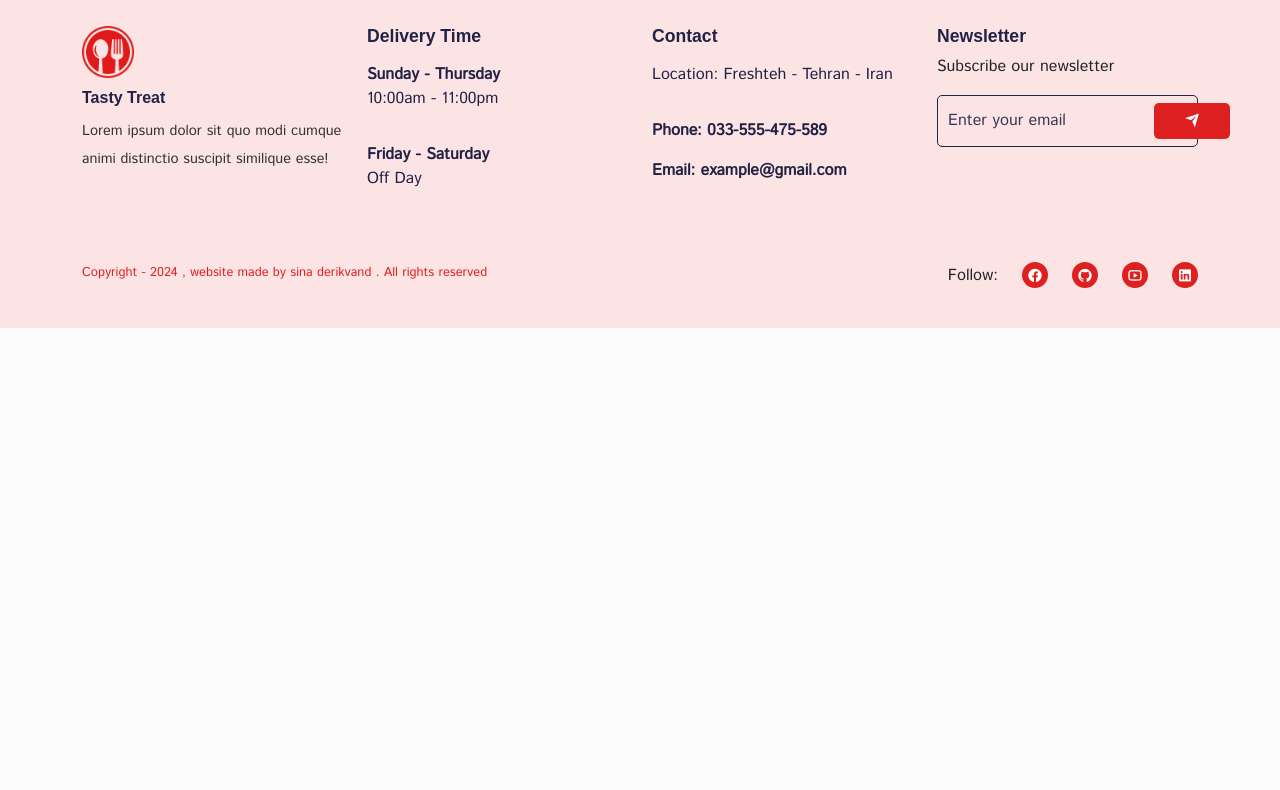
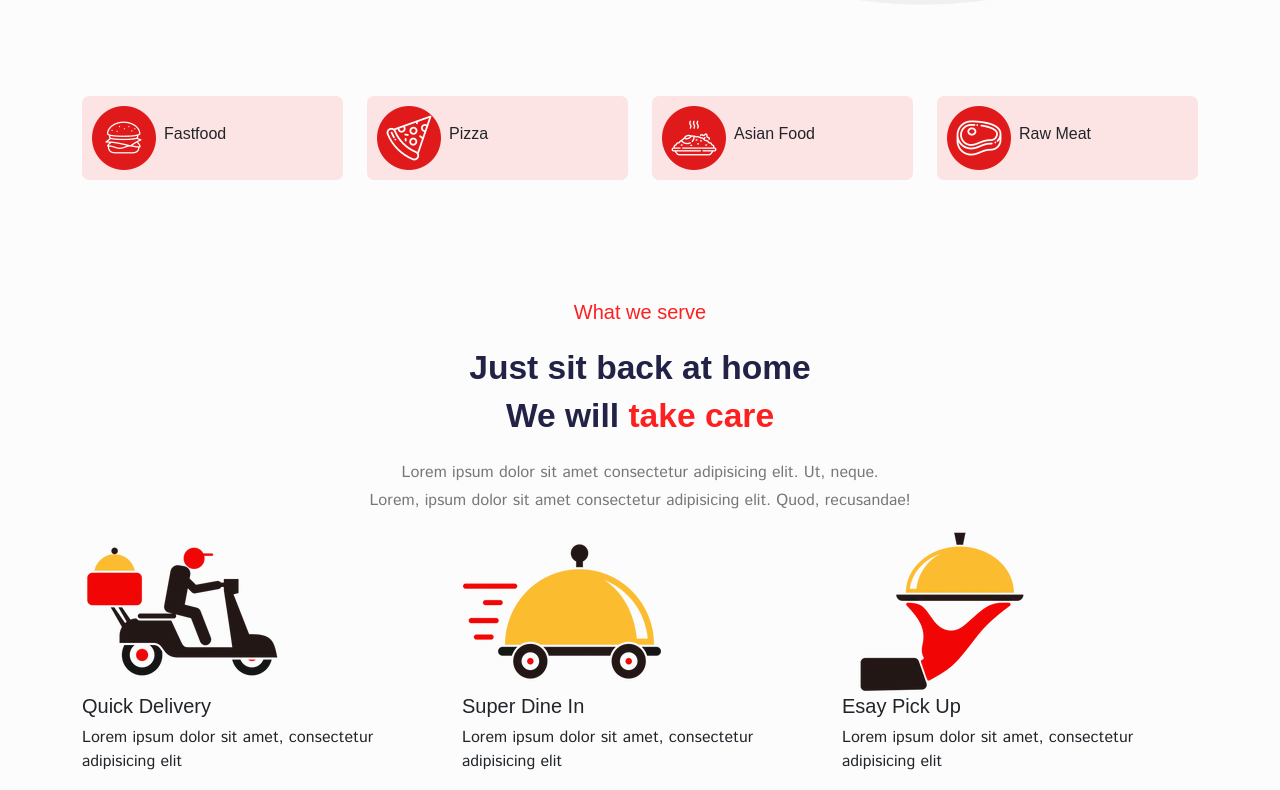
Before and after one commit to sinakoushkii/food-delivery-website, a React app: page /home in a window 1280 px wide. Shown: the part 650-1440 px from the top of the page. Before the commit the page ends 978 px from the top, so only its background shows below. Built offline with nearby package versions, Linux system fonts and the light colour scheme; the HTML template or start-up script is replaced by a standard one; a web font is replaced by a local one.

Commit message:
feat: service section added

```diff
--- a/src/components/Footer/Footer.jsx
+++ b/src/components/Footer/Footer.jsx
@@ -48,7 +48,7 @@
             <p>Subscribe our newsletter</p>
             <div className='newsletter'>
               <input type="email" placeholder='Enter your email' />
-              <span><i class="ri-send-plane-fill"></i></span>
+              <span><i className="ri-send-plane-fill"></i></span>
             </div>
           </Col>
         </Row>
@@ -61,22 +61,22 @@
               <p className='m-0'>Follow:</p>
               <span>
                 <Link to='http://www.facebook.com'>
-                  <i class="ri-facebook-circle-fill"></i>
+                  <i className="ri-facebook-circle-fill"></i>
                 </Link>
               </span>
               <span>
                 <Link to='http://www.github.com'>
-                  <i class="ri-github-fill"></i>
+                  <i className="ri-github-fill"></i>
                 </Link>
               </span>
               <span>
                 <Link to='http://www.youtube.com'>
-                <i class="ri-youtube-line"></i>
+                <i className="ri-youtube-line"></i>
                 </Link>
               </span>
               <span>
                 <Link to='http://www.linkedin.com'>
-                <i class="ri-linkedin-box-fill"></i>
+                <i className="ri-linkedin-box-fill"></i>
                 </Link>
               </span>
             </div>
--- /dev/null
+++ b/src/components/Ui/category/Category.jsx
@@ -0,0 +1,48 @@
+import React from 'react'
+import { Container, Row,Col } from 'reactstrap'
+import categoryImg01 from '../../../assets/images/category-01.png'
+import categoryImg02 from '../../../assets/images/category-02.png'
+import categoryImg03 from '../../../assets/images/category-03.png'
+import categoryImg04 from '../../../assets/images/category-04.png'
+import '../../../styles/category.css'
+
+
+const categoryData = [
+    {
+        display: 'Fastfood',
+        imageUrl: categoryImg01
+    },
+    {
+        display: 'Pizza',
+        imageUrl: categoryImg02
+    },
+    {
+        display: 'Asian Food',
+        imageUrl: categoryImg03
+    },
+    {
+        display: 'Raw Meat',
+        imageUrl: categoryImg04
+    },
+]
+
+export default function Category() {
+    return (
+        <Container>
+            <Row>
+                {
+                    categoryData.map((item, index) => (
+                        <Col key={index} lg='3' md='4'>
+                            <div className='category-item d-flex align-items-center gap-2'>
+                                <div className='category-img'>
+                                    <img src={item.imageUrl} alt="categoryImage" />
+                                </div>
+                                <h6>{item.display}</h6>
+                            </div>
+                        </Col>
+                    ))
+                }
+            </Row>
+        </Container>
+    )
+}
--- a/src/pages/Home.jsx
+++ b/src/pages/Home.jsx
@@ -2,14 +2,41 @@
 import Helmet from '../components/Helmet/Helmet'
 import { Container, Row, Col } from 'reactstrap'
 import heroImage from '../assets/images/hero.png'
+import { Link } from 'react-router-dom'
+import Category from '../components/Ui/category/Category'
+import featureImg01 from '../assets/images/service-01.png'
+import featureImg02 from '../assets/images/service-02.png'
+import featureImg03 from '../assets/images/service-03.png'
 import '../styles/hero-section.css'
-import { Link } from 'react-router-dom'
+import '../styles/home.css'
 
 export default function Home() {
+
+  const featureData = [
+    {
+      title: 'Quick Delivery',
+      imgUrl: featureImg01,
+      description: 'Lorem ipsum dolor sit amet, consectetur adipisicing elit',
+      Minus: 'adipisicing'
+    },
+    {
+      title: 'Super Dine In',
+      imgUrl: featureImg02,
+      description: 'Lorem ipsum dolor sit amet, consectetur adipisicing elit',
+      Minus: 'adipisicing'
+    },
+    {
+      title: 'Esay Pick Up',
+      imgUrl: featureImg03,
+      description: 'Lorem ipsum dolor sit amet, consectetur adipisicing elit',
+      Minus: 'adipisicing'
+    },
+  ]
   return (
     <Helmet title='home'>
+      <section>
         <Container>
-        <Row>
+          <Row className='align-items-center'>
             <Col lg='6' md='6' >
               <div className='hero__content'>
                 <h5 className='mb-3 mt-4'>Easy way to make an order</h5>
@@ -21,7 +48,7 @@
                 <div className='hero__btns d-flex align-items-center gap-5'>
                   <button className='order__btn d-flex align-items-center justify-content-between gap-1'>
                     Order now
-                  <i class="ri-arrow-right-s-line"></i>
+                    <i className="ri-arrow-right-s-line"></i>
                   </button>
 
                   <button className='all__foods__btn'>
@@ -34,13 +61,13 @@
                 <div className='hero-service d-flex align-items-center gap-5 mt-5'>
                   <p className='d-flex align-items-center gap-2'>
                     <span className='shipping-icon'>
-                  <i class="ri-roadster-fill"></i>
+                      <i className="ri-roadster-fill"></i>
                     </span>
                     No shipping charge
                   </p>
                   <p className='d-flex align-items-center gap-2'>
                     <span className='shipping-icon'>
-                  <i class="ri-shield-check-line"></i>
+                      <i className="ri-shield-check-line"></i>
                     </span>
                     100% secure checkout
                   </p>
@@ -54,6 +81,36 @@
             </Col>
           </Row>
         </Container>
+      </section>
+
+      <section className='pt-0'>
+        <Category />
+      </section>
+
+      <section>
+        <Container>
+          <Row>
+            <Col className='text-center' lg='12'>
+              <h5 className='feature__subtitle mb-4'>What we serve</h5>
+              <h2 className='feature__title'>Just sit back at home</h2>
+              <h2 className='feature__title'>We will <span>take care</span></h2>
+              <p className='feature__text mb-1 mt-4'>Lorem ipsum dolor sit amet consectetur adipisicing elit. Ut, neque.</p>
+              <p className='feature__text'>Lorem, ipsum dolor sit amet consectetur adipisicing elit. Quod, recusandae!</p>
+            </Col>
+            {
+              featureData.map((item, index) => (
+                <Col lg='4' md='4'>
+                  <div className='feature__item' key={index}>
+                    <img src={item.imgUrl} alt="feature-image" />
+                    <h5>{item.title}</h5>
+                    <p>{item.description}</p>
+                  </div>
+                </Col>
+              ))
+            }
+          </Row>
+        </Container>
+      </section>
     </Helmet>
   )
 }
--- /dev/null
+++ b/src/styles/category.css
@@ -0,0 +1,12 @@
+
+.category-item{
+    background-color: #fde4e4;
+    padding: 10px;
+    border-radius: 7px;
+    cursor: pointer;
+    transition: 0.5s;
+}
+.category-item:hover{
+    transition: 0.5s;
+    transform: translateY(-15px);
+}
--- /dev/null
+++ b/src/styles/home.css
@@ -0,0 +1,7 @@
+.feature__subtitle ,
+.feature__title span{
+    color: #fd2020;
+}
+.feature__text{
+    color: #777;
+}
```
Lines whose indentation alone changed are shown as unchanged.
